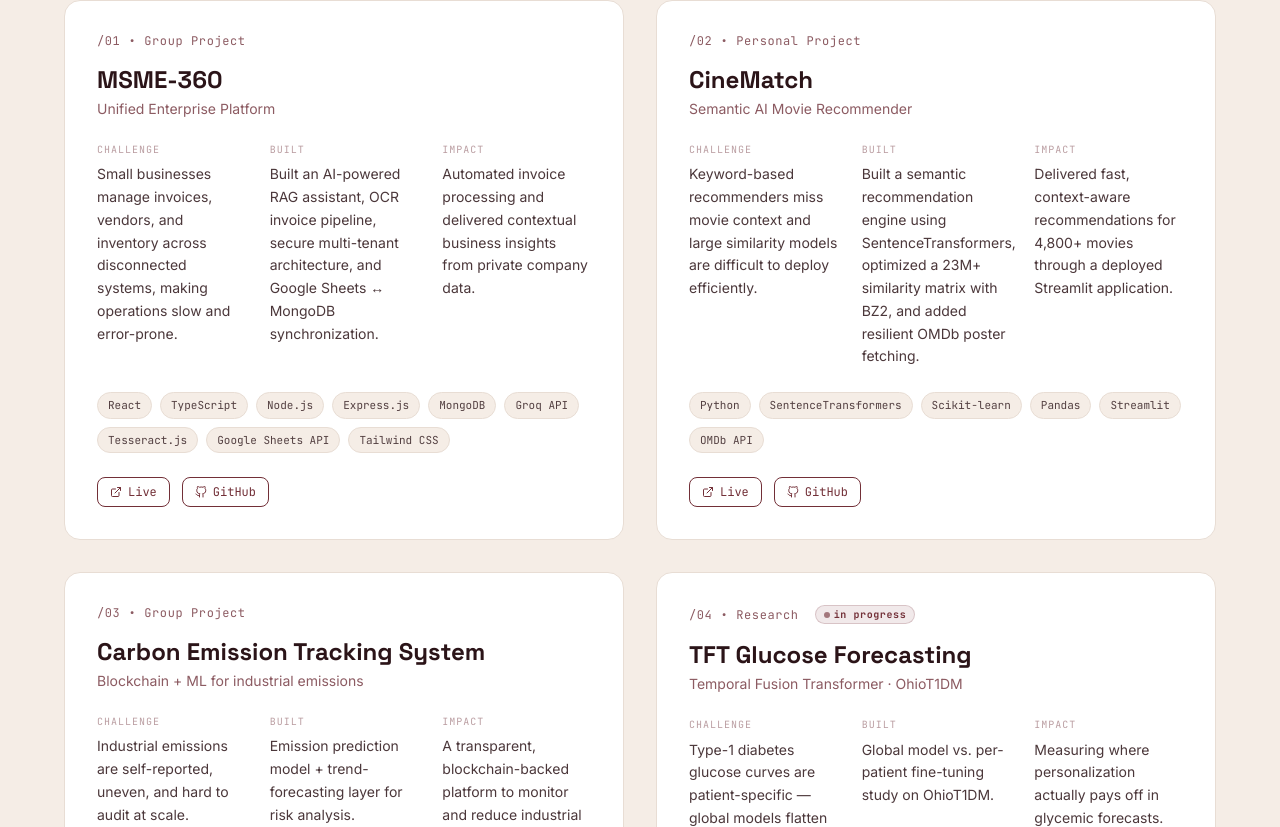
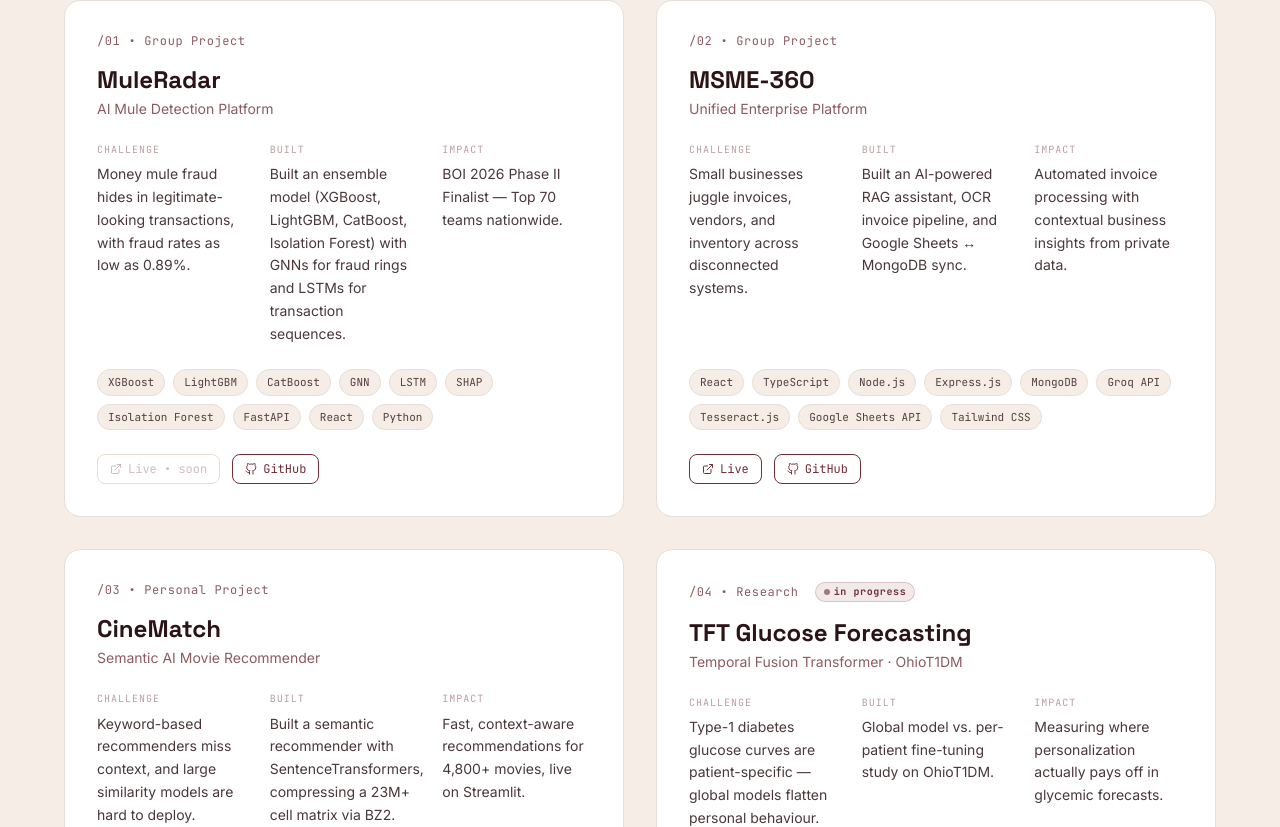
Before and after one commit to gargijoshi9/myportfolio, a React (Vite) app: page / in a window 1280 px wide. Shown: the part 1113-1940 px from the top of the page. Built offline with nearby package versions, Linux system fonts and the light colour scheme; a web font is replaced by a local one.

Commit message:
feat: update portfolio with BOI Hackathon finalist achievement, new MuleRadar project, and resume refresh

```diff
--- a/src/data/achievements.js
+++ b/src/data/achievements.js
@@ -1,8 +1,13 @@
 export const achievements = [
+  {
+    title: "BOI Hackathon 2026 — Phase II Finalist",
+    description: "MuleRadar (AI Money Mule Detection) — Top 70 teams nationwide.",
+    iconType: "trophy" // custom handling for trophy icon
+  },
   {
     title: "IEEE TechRush Hackathon — 1st Place",
     description: "Language Learning App (ORANGE) Recognized for innovation and execution.",
-    iconType: "trophy" // custom handling for trophy icon
+    iconType: "medal" // custom handling for medal icon
   },
   {
     title: "EY Techathon — Round 2 Shortlist",
--- a/src/data/projects.js
+++ b/src/data/projects.js
@@ -1,15 +1,42 @@
 export const featuredProjects = [
   {
     id: "01",
+    title: "MuleRadar",
+    subtitle: "AI Mule Detection Platform",
+    type: "Group Project",
+    badge: "BOI 2026 · Phase II Finalist, Top 70 Nationwide",
+     problem:
+      "Money mule fraud hides in legitimate-looking transactions, with fraud rates as low as 0.89%.",
+    myMove:
+      "Built an ensemble model (XGBoost, LightGBM, CatBoost, Isolation Forest) with GNNs for fraud rings and LSTMs for transaction sequences.",
+    outcome:
+      "BOI 2026 Phase II Finalist — Top 70 teams nationwide.",
+      stack: [
+      "XGBoost",
+      "LightGBM",
+      "CatBoost",
+      "GNN",
+      "LSTM",
+      "SHAP",
+      "Isolation Forest",
+      "FastAPI",
+      "React",
+      "Python"
+    ],
+    liveUrl: null,
+    githubUrl: "https://github.com/gargijoshi9/BOI"
+  },
+  {
+    id: "02",
     title: "MSME-360",
     subtitle: "Unified Enterprise Platform",
     type: "Group Project",
     problem:
-    "Small businesses manage invoices, vendors, and inventory across disconnected systems, making operations slow and error-prone.",
+      "Small businesses juggle invoices, vendors, and inventory across disconnected systems.",
     myMove:
-    "Built an AI-powered RAG assistant, OCR invoice pipeline, secure multi-tenant architecture, and Google Sheets ↔ MongoDB synchronization.",
+      "Built an AI-powered RAG assistant, OCR invoice pipeline, and Google Sheets ↔ MongoDB sync.",
     outcome:
-    "Automated invoice processing and delivered contextual business insights from private company data.",
+      "Automated invoice processing with contextual business insights from private data.",
     stack: [
       "React",
       "TypeScript",
@@ -25,16 +52,16 @@ export const featuredProjects = [
     githubUrl: "https://github.com/reva-32/pbl_project"
   },
   {
-  id: "02",
+    id: "03",
     title: "CineMatch",
     subtitle: "Semantic AI Movie Recommender",
     type: "Personal Project",
         problem:
-    "Keyword-based recommenders miss movie context and large similarity models are difficult to deploy efficiently.",
+      "Keyword-based recommenders miss context, and large similarity models are hard to deploy.",
     myMove:
-    "Built a semantic recommendation engine using SentenceTransformers, optimized a 23M+ similarity matrix with BZ2, and added resilient OMDb poster fetching.",
+      "Built a semantic recommender with SentenceTransformers, compressing a 23M+ cell matrix via BZ2.",
     outcome:
-    "Delivered fast, context-aware recommendations for 4,800+ movies through a deployed Streamlit application.",
+      "Fast, context-aware recommendations for 4,800+ movies, live on Streamlit.",
     stack: [
       "Python",
       "SentenceTransformers",
@@ -47,26 +74,17 @@ export const featuredProjects = [
     githubUrl: "https://github.com/gargijoshi9/netflix-recommender"
   },
   {
-    id: "03",
-    title: "Carbon Emission Tracking System",
-    subtitle: "Blockchain + ML for industrial emissions",
-    type: "Group Project",
-    problem: "Industrial emissions are self-reported, uneven, and hard to audit at scale.",
-    myMove: "Emission prediction model + trend-forecasting layer for risk analysis.",
-    outcome: "A transparent, blockchain-backed platform to monitor and reduce industrial CO₂.",
-    stack: ["React.js", "Next.js", "Node.js", "Cosmos DB", "Blockchain", "ML"],
-    liveUrl: null,
-    githubUrl: "https://github.com/PCCOE-Carbon-Footprint"
-  },
-  {
     id: "04",
     title: "TFT Glucose Forecasting",
     subtitle: "Temporal Fusion Transformer · OhioT1DM",
     type: "Research",
     isInProgress: true,
-    problem: "Type-1 diabetes glucose curves are patient-specific — global models flatten personal behaviour.",
-    myMove: "Global model vs. per-patient fine-tuning study on OhioT1DM.",
-    outcome: "Measuring where personalization actually pays off in glycemic forecasts.",
+    problem:
+      "Type-1 diabetes glucose curves are patient-specific — global models flatten personal behaviour.",
+    myMove:
+      "Global model vs. per-patient fine-tuning study on OhioT1DM.",
+    outcome:
+      "Measuring where personalization actually pays off in glycemic forecasts.",
     stack: ["Python", "PyTorch", "Temporal Fusion Transformer", "OhioT1DM"],
     liveUrl: null,
     githubUrl: null
@@ -76,10 +94,42 @@ export const featuredProjects = [
 export const secondaryProjects = [
   {
     id: "05",
+    title: "Personal Loan AI Platform",
+    subtitle: "Agentic AI for Loan Origination",
+    type: "Group Project",
+    isPrivate: true,
+    description:
+      "An AI-powered conversational loan origination platform that automates eligibility assessment, KYC verification, personalized loan negotiation, and real-time sanction decisions through an intelligent multi-agent workflow.",
+    stack: [
+      "React",
+      "TypeScript",
+      "Python",
+      "Flask",
+      "SQLite",
+      "Gemini API",
+      "spaCy"
+    ],
+    liveUrl: null,
+    githubUrl: null
+  },
+  {
+    id: "06",
+    title: "Carbon Emission Tracking System",
+    subtitle: "Blockchain + ML for industrial emissions",
+    type: "Group Project",
+    description:
+      "Industrial emissions are self-reported, uneven, and hard to audit at scale. Built an emission prediction model with a trend-forecasting layer for risk analysis, forming a transparent, blockchain-backed platform to monitor and reduce industrial CO₂.",
+    stack: ["React.js", "Next.js", "Node.js", "Cosmos DB", "Blockchain", "ML"],
+    liveUrl: null,
+    githubUrl: "https://github.com/PCCOE-Carbon-Footprint"
+  },
+  {
+    id: "07",
     title: "LogiBrain",
     subtitle: "Supply Chain Optimization System",
     type: "Group Project",
-  description: "A web-based supply chain optimization platform that combines EOQ, Reorder Point (ROP), and Dijkstra's algorithm to optimize inventory, transportation, and overall logistics costs. Contributed backend APIs and server-side business logic.",
+    description:
+      "A web-based supply chain optimization platform that combines EOQ, Reorder Point (ROP), and Dijkstra's algorithm to optimize inventory, transportation, and overall logistics costs. Contributed backend APIs and server-side business logic.",
     stack: [
       "Python",
       "Flask",
@@ -92,11 +142,12 @@ export const secondaryProjects = [
     githubUrl: "https://github.com/nudaadeshmukh/LogiBrain"
   },
   {
-  id: "06",
+    id: "08",
     title: "Orange",
     subtitle: "Accessible Language Learning Web App",
     type: "Personal Project",
-  description: "A login-free language learning platform featuring interactive exercises, instant feedback, XP & hearts gamification, and full accessibility support for an engaging learning experience.",
+    description:
+      "A login-free language learning platform featuring interactive exercises, instant feedback, XP & hearts gamification, and full accessibility support for an engaging learning experience.",
     stack: [
       "HTML5",
       "CSS3",
@@ -105,34 +156,5 @@ export const secondaryProjects = [
     ],
     liveUrl: "https://starlit-palmier-fbc80f.netlify.app/",
     githubUrl: "https://github.com/gargijoshi9/orange-"
-},
-  {
-  id: "07",
-  title: "Personal Loan AI Platform",
-  subtitle: "Agentic AI for Loan Origination",
-  type: "Group Project",
-  isPrivate: true,
-  description: "An AI-powered conversational loan origination platform that automates eligibility assessment, KYC verification, personalized loan negotiation, and real-time sanction decisions through an intelligent multi-agent workflow.",
-  stack: [
-    "React",
-    "TypeScript",
-    "Python",
-    "Flask",
-    "SQLite",
-    "Gemini API",
-    "spaCy"
-  ],
-  liveUrl: null,
-  githubUrl: null
   }
-  // {
-  //   id: "08",
-  //   title: "AI-Powered Plagiarism & Authentication Detector",
-  //   subtitle: "Details coming soon",
-  //   type: "Project",
-  //   description: "// TODO: details forthcoming",
-  //   stack: [],
-  //   liveUrl: null,
-  //   githubUrl: null
-  // }
 ];
```
Also changed, not shown: 1 other file (tests, documents, lock files or other folders). Lines whose indentation alone changed are shown as unchanged.
